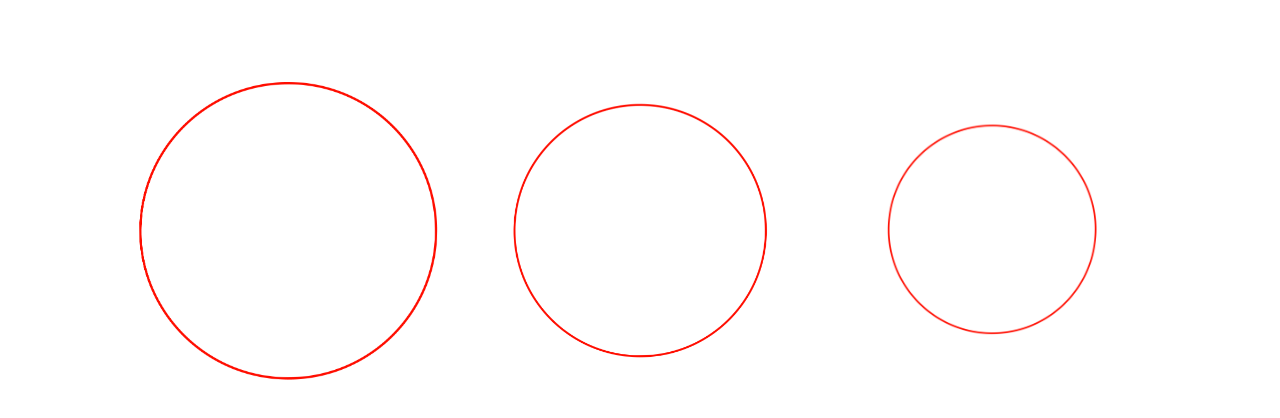
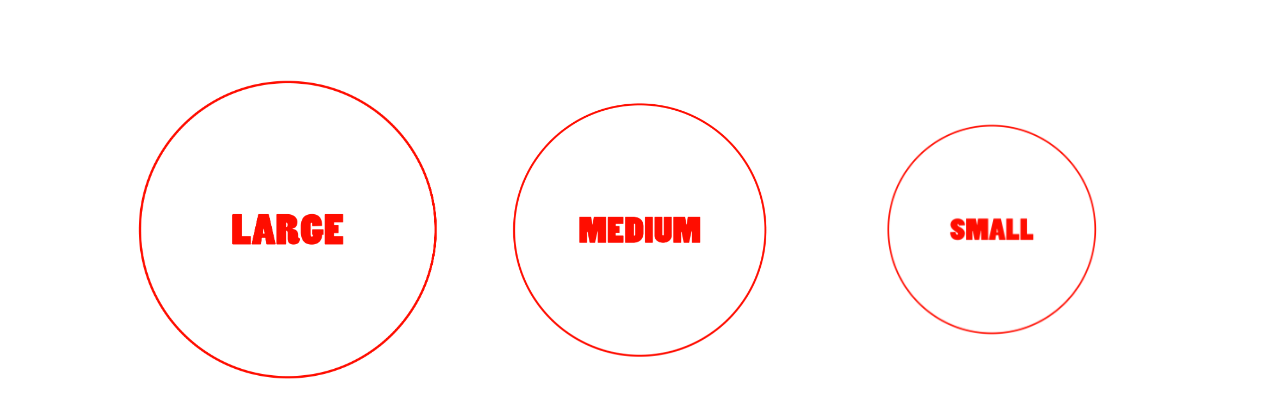
Before and after one commit to HBeinstein/Pizza, a plain HTML site: page index.html in a window 1280 px wide. Shown: the part 230-648 px from the top of the page. Drawn offline with Linux system fonts and the light colour scheme; a web font is replaced by a local one.

Commit message:
add images to pizza size container, add animation to pizza sizes img

```diff
--- a/CSS/styles.css
+++ b/CSS/styles.css
@@ -87,7 +87,7 @@ button {
   justify-self: center;
   align-self: center;
   margin-bottom: 8rem;
-  animation: rotation 10s infinite linear;
+  animation: rotation 5s infinite linear;
 }
 
   @keyframes rotation {
@@ -98,6 +98,12 @@ button {
       transform: rotate(359deg);
     }
   }
+
+#large-size-pizza:hover, #medium-size-pizza:hover, #small-size-pizza:hover {
+  background-color: #FF1600;
+  border-radius: 50%;
+
+}
 
 #large-size-pizza {
   grid-column: 1 / span 1;
--- a/index.html
+++ b/index.html
@@ -17,9 +17,11 @@
 
     <div class="pizza-sizes-container">
       <img src="./IMG/size-tag.png" id="pizza-sizes-tag">
-      <img src="./IMG/pizza-size.png" id="large-size-pizza">
-      <img src="./IMG/pizza-size.png" id="medium-size-pizza">
-      <img src="./IMG/pizza-size.png" id="small-size-pizza">
+      <img src="./IMG/pizza-large.png" id="large-size-pizza">
+      <img src="./IMG/pizza-medium.png" id="medium-size-pizza">
+      <img src="./IMG/pizza-small.png" id="small-size-pizza">
+    </div>
+
     </div>
 
     <div class="pizza-sauces-container">
```
Also changed, not shown: IMG/pizza-large.png (added), IMG/pizza-medium.png (added), IMG/pizza-size-hover.png (added), IMG/pizza-small.png (added), IMG/size-tag.png.
